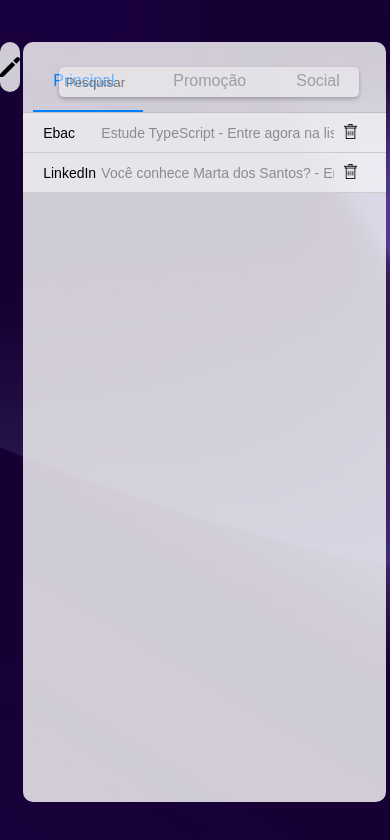
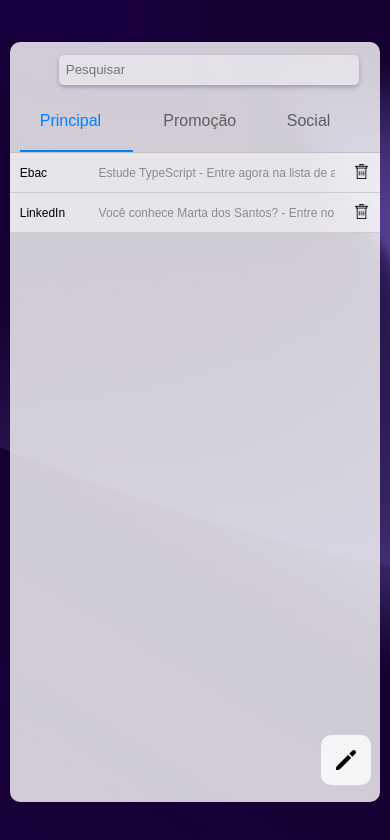
Before and after one commit to LucasB0mfim/MeuEmail, a React (Create React App) app: page / in a window 390 px wide. Shown: the top 840 px of the page. Built offline with nearby package versions, Linux system fonts and the light colour scheme.

Commit message:
Estilização para smatphones - 20/02/24

```diff
--- a/src/components/Email/styles.ts
+++ b/src/components/Email/styles.ts
@@ -8,7 +8,12 @@ export const Lixeira = styled.button`
   cursor: pointer;
   border: none;
   background-color: transparent;
-  // visibility: hidden;
+  visibility: hidden;
+
+  @media (max-width: 768px) {
+    width: 5%;
+    visibility: visible;
+  }
 `
 
 export const Email = styled.div`
@@ -29,6 +34,11 @@ export const Email = styled.div`
     background-color: rgba(255, 255, 255, 0.2);
     box-shadow: 0px 4px 4px rgba(0, 0, 0, 0.25);
   }
+
+  @media (max-width: 768px) {
+    max-width: 100%;
+    padding: 0px 10px;
+  }
 `
 
 export const Clicar = styled(Link)`
@@ -38,6 +48,10 @@ export const Clicar = styled(Link)`
   width: 90%;
   height: 39px;
   color: #000;
+
+  @media (max-width: 768px) {
+    max-width: 95%;
+  }
 `
 
 export const Titulo = styled.h3`
@@ -47,6 +61,11 @@ export const Titulo = styled.h3`
   height: 39px;
   font-size: 14px;
   font-weight: normal;
+
+  @media (max-width: 768px) {
+    width: 20%;
+    font-size: 12px;
+  }
 `
 
 export const Descricao = styled.span`
@@ -59,4 +78,9 @@ export const Descricao = styled.span`
   overflow: hidden;
   white-space: nowrap; /* Para o texto ficar em uma única linha */
   text-overflow: ellipsis; /* Adiciona '...' quando o texto ultrapassa a largura */
+
+  @media (max-width: 768px) {
+    width: 75%;
+    font-size: 12px;
+  }
 `
--- a/src/containers/BarraLateral/styles.ts
+++ b/src/containers/BarraLateral/styles.ts
@@ -5,7 +5,7 @@ export const BarraLateral = styled.aside`
   display: flex;
   justify-content: right;
   height: 90vh;
-  width: 5%;
+  width: 0%;
 `
 
 export const BotaoEscrever = styled(Link)`
@@ -18,4 +18,10 @@ export const BotaoEscrever = styled(Link)`
   border: none;
   border-radius: 10px;
   background-color: rgba(255, 255, 255, 0.8);
+
+  @media (max-width: 768px) {
+    position: absolute;
+    right: 5%;
+    bottom: 7%;
+  }
 `
--- a/src/containers/Categorias/styles.ts
+++ b/src/containers/Categorias/styles.ts
@@ -4,6 +4,10 @@ export const Container = styled.div`
   display: flex;
   align-items: center;
   margin-top: 10px;
+
+  @media (max-width: 768px) {
+    margin-top: 50px;
+  }
 `
 
 export const BarraDePesquisa = styled.input`
@@ -17,4 +21,8 @@ export const BarraDePesquisa = styled.input`
   border: 2px solid transparent;
   border-radius: 5px;
   box-shadow: 0px 2px 4px rgba(0, 0, 0, 0.25);
+
+  @media (max-width: 768px) {
+    top: 6.5%;
+  }
 `
--- a/src/containers/ConteudoPrincipal/styles.ts
+++ b/src/containers/ConteudoPrincipal/styles.ts
@@ -5,6 +5,10 @@ export const AlinhadorDaMain = styled.div`
   display: flex;
   justify-content: center;
   align-items: center;
+
+  @media (max-width: 768px) {
+    width: 100%;
+  }
 `
 
 export const ConteudoPrincipal = styled.main`
@@ -32,6 +36,10 @@ export const ConteudoPrincipal = styled.main`
     border-top-right-radius: 10px;
     border-bottom-right-radius: 10px;
   }
+
+  @media (max-width: 768px) {
+    width: 95%;
+  }
 `
 
 export const Linha = styled.div`
--- a/src/containers/EnviandoEmail/styles.ts
+++ b/src/containers/EnviandoEmail/styles.ts
@@ -6,6 +6,10 @@ export const AlinhadorDaMain = styled.div`
   display: flex;
   justify-content: center;
   align-items: center;
+
+  @media (max-width: 768px) {
+    width: 100%;
+  }
 `
 
 export const ConteudoPrincipal = styled.main`
@@ -36,6 +40,10 @@ export const ConteudoPrincipal = styled.main`
     background-color: #ccc;
     border-top-right-radius: 10px;
     border-bottom-right-radius: 10px;
+  }
+
+  @media (max-width: 768px) {
+    width: 95%;
   }
 `
 export const Cabecalho = styled.div`
@@ -115,6 +123,12 @@ export const Opcoes = styled.div`
   top: -30%;
   right: -65%;
   width: 280px;
+
+  @media (max-width: 768px) {
+    width: 100%;
+    position: static;
+    padding-bottom: 10px;
+  }
 `
 
 export const Opcao = styled.div`
--- a/src/pages/VerEmail/styles.ts
+++ b/src/pages/VerEmail/styles.ts
@@ -6,6 +6,10 @@ export const AlinhadorDaMain = styled.div`
   display: flex;
   justify-content: center;
   align-items: center;
+
+  @media (max-width: 768px) {
+    width: 100%;
+  }
 `
 
 export const ConteudoPrincipal = styled.main`
@@ -36,6 +40,10 @@ export const ConteudoPrincipal = styled.main`
     background-color: #ccc;
     border-top-right-radius: 10px;
     border-bottom-right-radius: 10px;
+  }
+
+  @media (max-width: 768px) {
+    width: 95%;
   }
 `
 export const Cabecalho = styled.div`
@@ -84,6 +92,10 @@ export const Span = styled.span`
   border: none;
   border-bottom: 2px solid #ccc;
   background-color: rgba(255, 255, 255, 0.5);
+
+  @media (max-width: 768px) {
+    font-size: 12px;
+  }
 `
 
 export const Mensagem = styled.textarea`
@@ -96,4 +108,8 @@ export const Mensagem = styled.textarea`
   height: 100%;
   padding: 10px;
   background-color: rgba(255, 255, 255, 0.5);
+
+  @media (max-width: 768px) {
+    font-size: 12px;
+  }
 `
```
